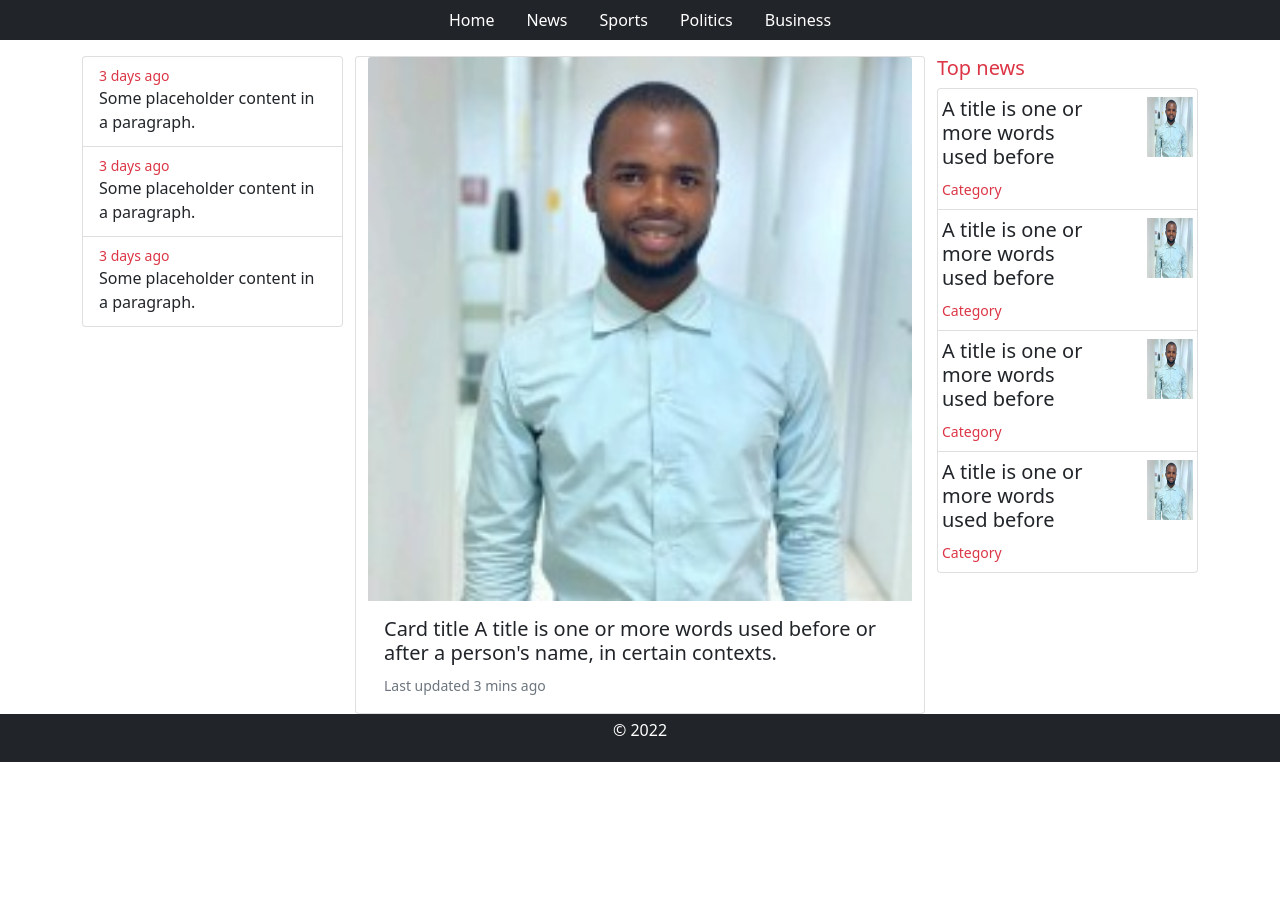
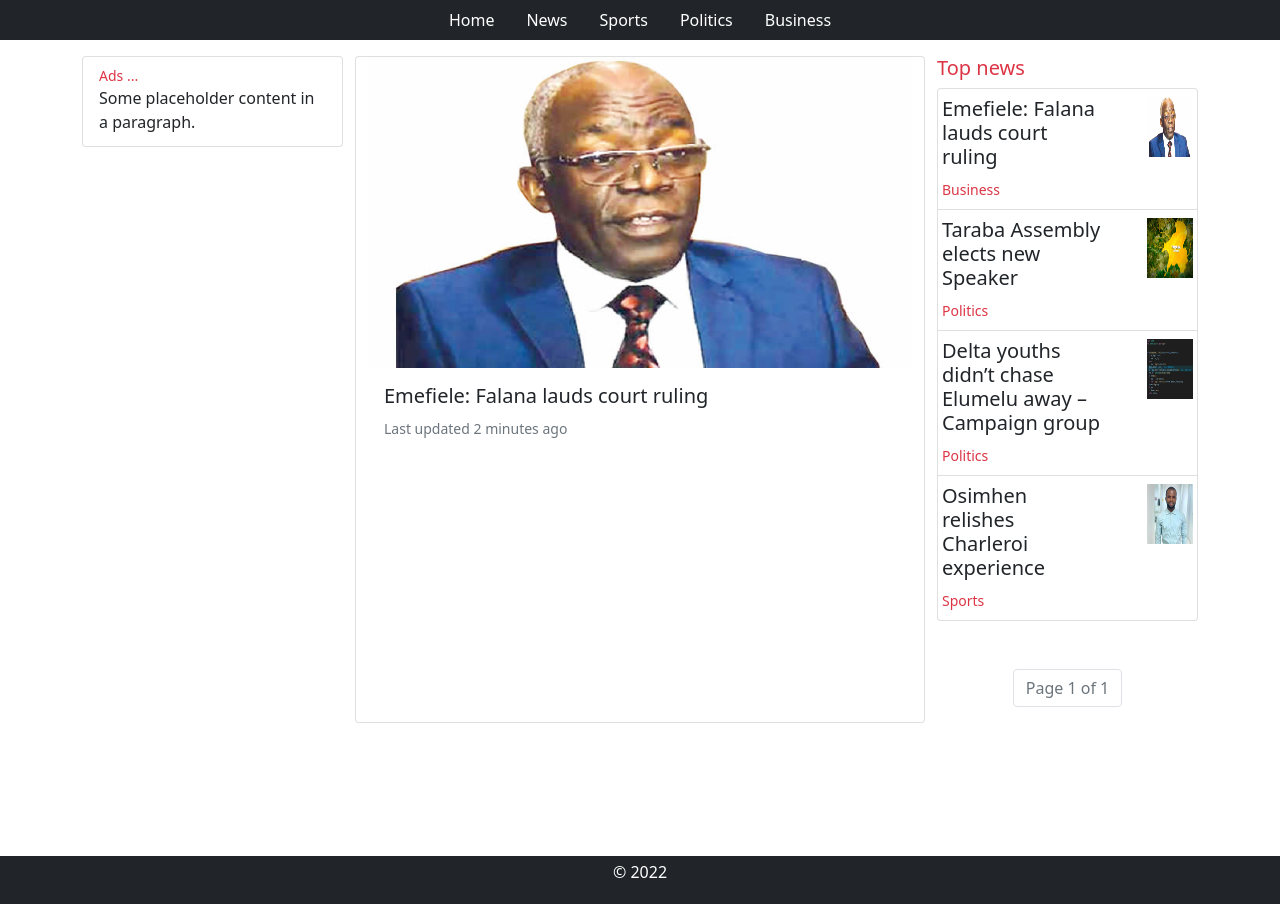
Before and after one commit to devbobnwaka/django-blog, a Django app: page / in a window 1280 px wide. Shown: the part 56-960 px from the top of the page. Before the commit the page ends 818 px from the top, so only its background shows below. Run offline with Django 4.2, Linux system fonts and the light colour scheme; data comes from the database, SQL or seed files in the repository; both versions use the stored data as it was after the commit.

Commit message:
Project ready for hosting, improvement to be done later

```diff
--- a/accounts/views.py
+++ b/accounts/views.py
@@ -51,5 +51,5 @@ def logout_view(request):
         return redirect(reverse("accounts:login_view"))
     if request.method == "POST":
         logout(request)
-        return redirect(reverse("accounts:login_view"))
+        return redirect(reverse("clients:index"))
     return render(request, "logout.html", {})
--- a/administrators/admin.py
+++ b/administrators/admin.py
@@ -3,7 +3,7 @@ from .models import BlogPost
 
 # Register your models here.
 class BlogPostAdmin(admin.ModelAdmin):
-    list_display = ['id', 'title', 'reporter_name', 'category', 'blog_content', 'slug', ]
+    list_display = ['id', 'title', 'reporter_name', 'category', 'blog_content', 'slug', 'updated_at' ]
     search_fields = ['title', 'blog_content']
 
 admin.site.register(BlogPost, BlogPostAdmin)
--- a/administrators/templates/views.html
+++ b/administrators/templates/views.html
@@ -70,7 +70,7 @@
 
               </ul>
           </nav>
-      </div>
+        </div>
       </div>
 
 </div>
--- a/clients/templates/clients/index.html
+++ b/clients/templates/clients/index.html
@@ -1,10 +1,16 @@
 {% extends 'base.html' %}
 {% block content %}
-<div class="container">
+<div class="container vh-100">
   <div class="row">
         <div class="col-sm-12 col-lg-3 order ">
             <div class="list-group">
                 <a href="news.html" class="list-group-item list-group-item-action " >
+                  <div class="d-flex w-100 justify-content-between ">
+                    <small class="text-danger">Ads ...</small>
+                  </div>
+                  <p class="mb-1">Some placeholder content in a paragraph.</p>
+                </a>
+                {% comment %} <a href="#" class="list-group-item list-group-item-action">
                   <div class="d-flex w-100 justify-content-between">
                     <small class="text-danger">3 days ago</small>
                   </div>
@@ -15,21 +21,15 @@
                     <small class="text-danger">3 days ago</small>
                   </div>
                   <p class="mb-1">Some placeholder content in a paragraph.</p>
-                </a>
-                <a href="#" class="list-group-item list-group-item-action">
-                  <div class="d-flex w-100 justify-content-between">
-                    <small class="text-danger">3 days ago</small>
-                  </div>
-                  <p class="mb-1">Some placeholder content in a paragraph.</p>
-                </a>
+                </a> {% endcomment %}
               </div>
         </div>
         <div class="card col-sm-12 col-lg-6 order-first order-md-0 ">
-            <img class="card-img-top " src="./BOB.jpg" alt="Card image cap">
+            <img class="card-img-top " src="{{blog.image.url}}" alt="Card image cap">
             <div class="card-body ">
-              <h5 class="card-title">Card title A title is one or more words used before or after a person's name, in certain contexts.</h5>
+              <h5 class="card-title">{{blog.title}}</h5>
               <!-- <p class="card-text">This is a wider card with supporting text below as a natural lead-in to additional content. This content is a little bit longer.</p> -->
-              <p class="card-text"><small class="text-muted">Last updated 3 mins ago</small></p>
+              <p class="card-text"><small class="text-muted">Last updated {{blog.whenPublished}}</small></p>
             </div>
           </div>
         <!-- <div class="col-sm-12 col-md-5 col-lg-4 order-sm-first order-md-0 border border-danger">
@@ -38,36 +38,54 @@
         <div class="col-sm-12 col-lg-3 ">
             <h5 class="text-danger">Top news</h5>
             <ul class="list-group ps-0">
-                <a href="#" class="list-group-item list-group-item-action ps-1 pe-1">
+              {% for blog in blogs  %}
+                <a href="/topic/{{blog.get_category_display|lower}}/{{blog.category}}?slug={{blog.slug}}" class="list-group-item list-group-item-action ps-1 pe-1">
                     <div class="row justify-content-between">
-                        <h5 class="col-8">A title is one or more words used before </h5>
-                        <img src="./BOB.jpg" alt="" class="col-5" style="height: 60px; width:70px">
+                        <h5 class="col-8">{{blog.title}}</h5>
+                        <img src="{{blog.image.url}}" alt="" class="col-5" style="height: 60px; width:70px">
                     </div>
-                    <small class="text-danger">Category</small>
+                    <small class="text-danger">{{blog.get_category_display}}</small>
                 </a>
-                <a href="#" class="list-group-item list-group-item-action ps-1 pe-1">
-                    <div class="row justify-content-between">
-                        <h5 class="col-8">A title is one or more words used before </h5>
-                        <img src="./BOB.jpg" alt="" class="col-5" style="height: 60px; width:70px">
-                    </div>
-                    <small class="text-danger">Category</small>
-                </a>
-                <a href="#" class="list-group-item list-group-item-action ps-1 pe-1">
-                    <div class="row justify-content-between">
-                        <h5 class="col-8">A title is one or more words used before </h5>
-                        <img src="./BOB.jpg" alt="" class="col-5" style="height: 60px; width:70px">
-                    </div>
-                    <small class="text-danger">Category</small>
-                </a>
-                <a href="#" class="list-group-item list-group-item-action ps-1 pe-1">
-                    <div class="row justify-content-between">
-                        <h5 class="col-8">A title is one or more words used before </h5>
-                        <img src="./BOB.jpg" alt="" class="col-5" style="height: 60px; width:70px">
-                    </div>
-                    <small class="text-danger">Category</small>
-                </a>
+              {% endfor %}
+            </ul>
 
-            </ul>
+            <div class="d-flex justify-content-center align-items-end mt-5">
+              <nav aria-label="Page navigation example ">
+                  <ul class="pagination">
+                  {% if blogs.has_previous %}
+                    <li class="page-item">
+                      <a class="page-link text-secondary" href="?page=1" aria-label="Previous">
+                        <span aria-hidden="true">first</span>
+                      </a>
+                    </li>
+                    <li class="page-item">
+                      <a class="page-link text-secondary" href="?page={{ blogs.previous_page_number }}" aria-label="Previous">
+                        <span aria-hidden="true">&laquo;</span>
+                      </a>
+                    </li>
+                  {% endif %}
+
+                    <li class="page-item"><a class="page-link text-secondary" href="#"><span class="current">
+                      Page {{ blogs.number }} of {{ blogs.paginator.num_pages }}
+                  </span></a></li>
+
+
+                    {% if blogs.has_next %}
+                    <li class="page-item">
+                      <a class="page-link text-secondary" href="?page={{ blogs.next_page_number }}" aria-label="Next">
+                        <span aria-hidden="true">&raquo;</span>
+                      </a>
+                    </li>
+                    <li class="page-item">
+                      <a class="page-link text-secondary" href="?page={{ blogs.paginator.num_pages }}"aria-label="Next">
+                        <span aria-hidden="true">last</span>
+                      </a>
+                    </li>
+                  {% endif %}
+
+                  </ul>
+              </nav>
+          </div>
         </div>
     </div>
 </div>
--- a/clients/urls.py
+++ b/clients/urls.py
@@ -4,6 +4,6 @@ from . import views
 app_name='clients'
 urlpatterns = [
     path('', views.index, name='index'),
-    path('topic/<str:category>/', views.category, name='category'),
-    path('news/', views.news, name='news'),
+    path('topic/<str:category>/<str:key>/', views.category, name='category'),
+    # path('news/', views.news, name='news'),
 ]
--- a/clients/views.py
+++ b/clients/views.py
@@ -1,6 +1,8 @@
 from django.shortcuts import render, redirect
 from django.urls import reverse
+from django.core.paginator import Paginator
 from administrators.forms import BlogPostForm
+from administrators.models import BlogPost
 
 def context_category():
     form = BlogPostForm()
@@ -10,18 +12,42 @@ def context_category():
 def index(request):
     if request.user.is_authenticated:
         return redirect(reverse('administrators:views'))
+    blogs = BlogPost.objects.all().order_by('-id')
+    paginator = Paginator(blogs, 10)
+    page_number = request.GET.get('page')
+    page_obj = paginator.get_page(page_number)
+
+    if request.GET.get('slug'):
+        blog = BlogPost.objects.get(slug=request.GET.get('slug'))
+    else:
+        blog = blogs.first()
 
     context = {
-        "category": context_category()
+        "category": context_category(),
+        "blogs": page_obj,
+        "blog": blog,
+        "blogs": page_obj
     }
     return render(request, 'clients/index.html', context)
 
-def category(request, category):
+def category(request, category, key):
     if request.user.is_authenticated:
         return redirect(reverse('administrators:views'))
+    blogs = BlogPost.objects.filter(category=key).order_by('-id')
+    paginator = Paginator(blogs, 10)
+    page_number = request.GET.get('page')
+    page_obj = paginator.get_page(page_number)
+
+    if request.GET.get('slug'):
+        blog = BlogPost.objects.get(slug=request.GET.get('slug'))
+    else:
+        blog = blogs.first()
 
     context = {
-        "category": context_category()
+        "category": context_category(),
+        "topic": category,
+        "blog": blog,
+        "blogs": page_obj
     }
     return render(request, 'clients/category.html', context)
 
--- a/templates/base.html
+++ b/templates/base.html
@@ -9,7 +9,7 @@
     <link href="https://cdn.jsdelivr.net/npm/bootstrap@5.0.2/dist/css/bootstrap.min.css" rel="stylesheet" integrity="sha384-EVSTQN3/azprG1Anm3QDgpJLIm9Nao0Yz1ztcQTwFspd3yD65VohhpuuCOmLASjC" crossorigin="anonymous">
 </head>
 <body>
-    <div class="container-fliud">
+    <div class="container-fliud ">
         <div class="container ">
             <nav class="navbar ms-0 ">
                   <a class="navbar-brand">Bov</a>
@@ -46,7 +46,7 @@
               </li>
               {% for key, value in category.items  %}
                 <li class="nav-item">
-                  <a class="nav-link text-white" href="/topic/{{value|lower}}/">{{ value }}</a>
+                  <a class="nav-link text-white" href="/topic/{{value|lower}}/{{key}}">{{ value }}</a>
                 </li>
               {% endfor %}
             </ul>
@@ -58,7 +58,7 @@
 
         {% endblock content %}
     </div>
-    <footer class="container-fluid bg-dark">
+    <footer class="container-fluid bg-dark ">
         <div class="container p-1">
             <p class="text-white text-center ">
                 &copy; 2022
```
Also changed, not shown: administrators/models.py (+50 -0 lines), clients/templates/clients/category.html (+46 -60 lines), db.sqlite3, media/images/ZmVtaS1mYWxhbmEyMDIyLTEyLTIxIDE2OjI1OjE5Ljc1MjExMA.jpg (added), media/images/dGFyYWJhMjAyMi0xMi0yMSAxNDozMTozOC41NTQzMzI.jpg (added).
